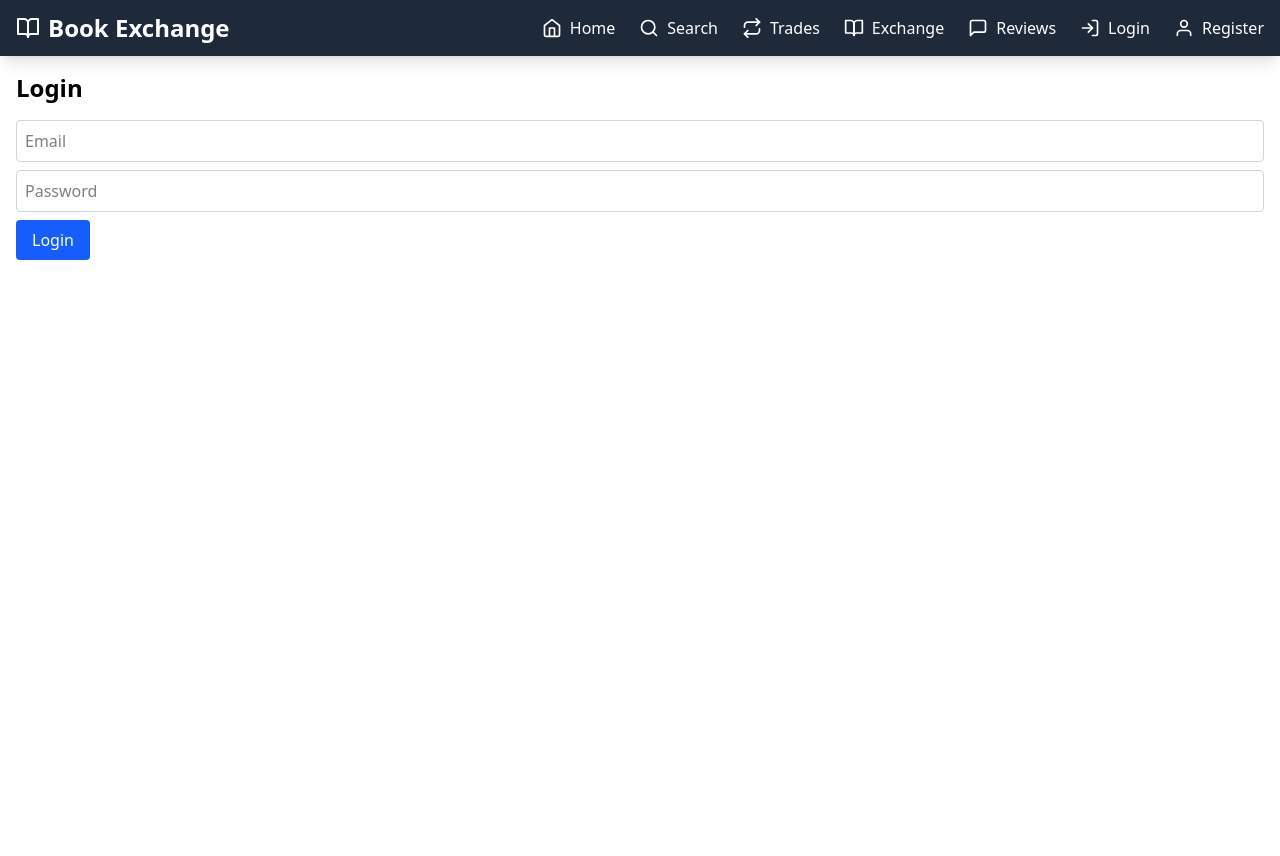
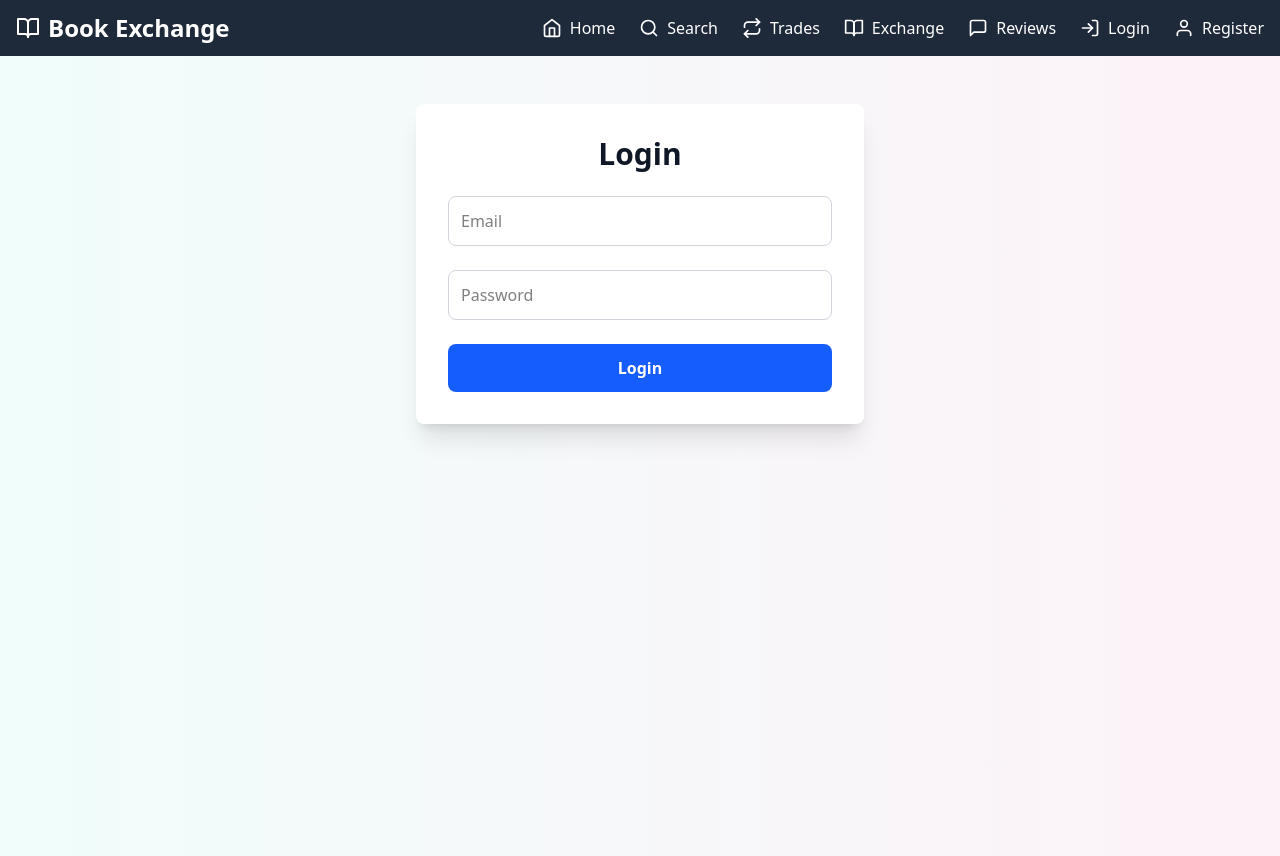
Before and after one commit to ananyathakur025/Book_Store_App, a React (Vite) app in the folder frontend/: page /login in a window 1280 px wide. Before the commit the page ends 800 px from the top, so only its background shows below. Built offline with nearby package versions, Linux system fonts and the light colour scheme; the HTML template or start-up script is replaced by a standard one.

Commit message:
UI redesign

```diff
--- a/frontend/src/pages/Login.jsx
+++ b/frontend/src/pages/Login.jsx
@@ -1,4 +1,3 @@
-// pages/Login.js
 import React, { useState } from 'react';
 import axios from 'axios';
 import { useNavigate } from 'react-router-dom';
@@ -21,32 +20,44 @@ const Login = ({ login }) => {
   };
 
   return (
-    <div className="container mx-auto p-4">
-      <h1 className="text-2xl font-bold mb-4">Login</h1>
-      {error && <p className="text-red-600 mb-4">{error}</p>}
-      <form onSubmit={handleSubmit} className="space-y-2">
+    <div className="min-h-screen bg-gradient-to-r from-teal-50 to-pink-50 py-12 px-4 sm:px-6 lg:px-8">
+      <div className="max-w-md mx-auto bg-white p-8 rounded-lg shadow-xl">
+        <h1 className="text-3xl font-bold text-gray-900 text-center mb-6">Login</h1>
+
+        {error && (
+          <p className="text-red-600 text-center mb-4">{error}</p>
+        )}
+
+        <form onSubmit={handleSubmit} className="space-y-6">
+          <div>
             <input
               type="email"
               value={email}
               onChange={(e) => setEmail(e.target.value)}
               placeholder="Email"
-          className="w-full p-2 border border-gray-300 rounded"
+              className="w-full p-3 border border-gray-300 rounded-lg focus:ring-2 focus:ring-blue-500 outline-none"
             />
+          </div>
+
+          <div>
             <input
               type="password"
               value={password}
               onChange={(e) => setPassword(e.target.value)}
               placeholder="Password"
-          className="w-full p-2 border border-gray-300 rounded"
+              className="w-full p-3 border border-gray-300 rounded-lg focus:ring-2 focus:ring-blue-500 outline-none"
             />
+          </div>
+
           <button
             type="submit"
-          className="bg-blue-600 text-white px-4 py-2 rounded hover:bg-blue-700"
+            className="w-full py-3 bg-blue-600 text-white font-semibold rounded-lg hover:bg-blue-700 transition-all"
           >
             Login
           </button>
         </form>
       </div>
+    </div>
   );
 };
 
```
Lines whose indentation alone changed are shown as unchanged.
